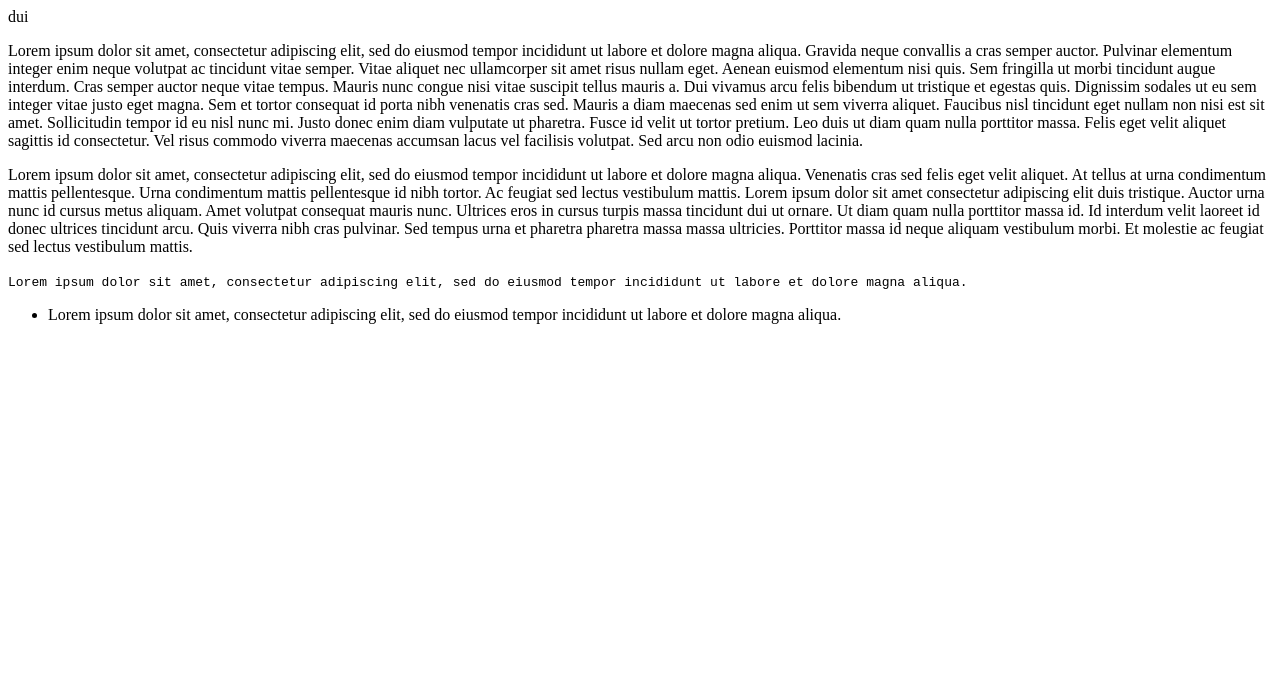
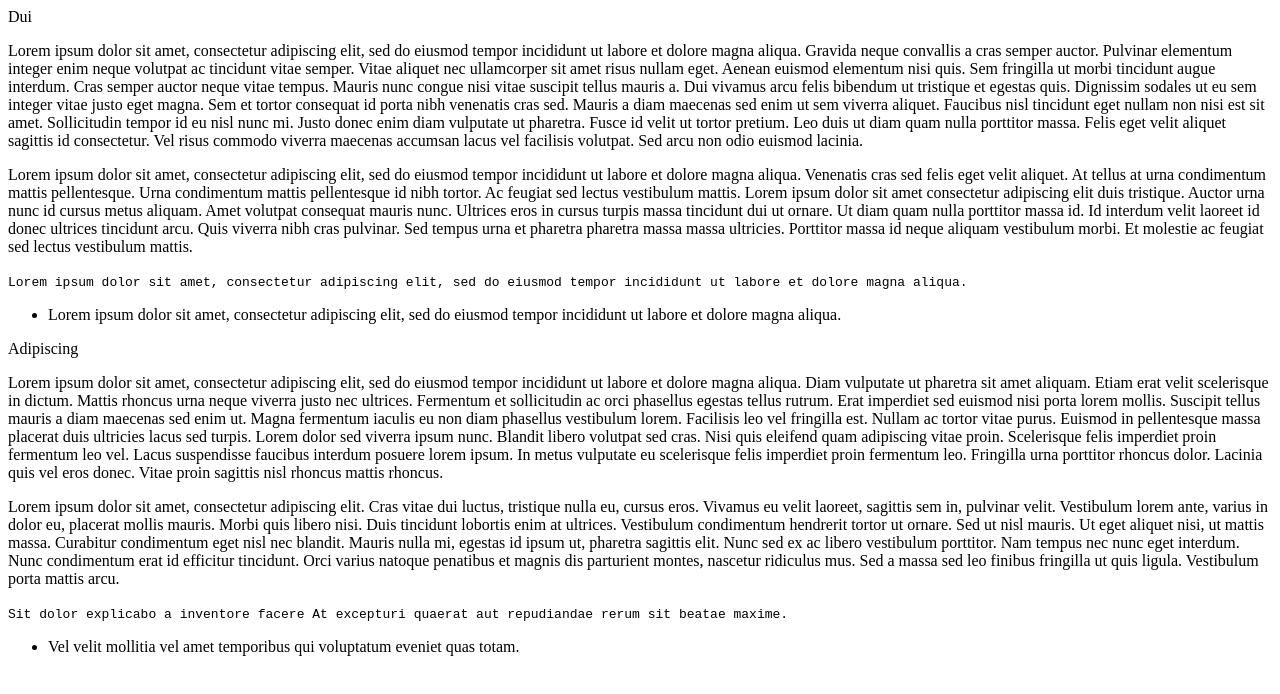
Before and after one commit to SGM-dev/techincal-documentation, a plain HTML site: page index.html in a window 1280 px wide. Drawn offline with Linux system fonts and the light colour scheme.

Commit message:
add second section

```diff
--- a/index.html
+++ b/index.html
@@ -11,8 +11,8 @@
 
 <body>
     <main id="main-doc">
-        <section class="main-section" id="dui">
-            <header>dui</header>
+        <section class="main-section" id="Dui">
+            <header>Dui</header>
             <article>
                 <p>Lorem ipsum dolor sit amet, consectetur adipiscing elit, sed do eiusmod tempor incididunt ut labore
                     et dolore magna aliqua. Gravida neque convallis a cras semper auctor. Pulvinar elementum integer
@@ -43,6 +43,36 @@
                 </ul>
             </article>
         </section>
+        <section class="main-section" id="Adipiscing">
+            <header>Adipiscing</header>
+            <article>
+                <p>Lorem ipsum dolor sit amet, consectetur adipiscing elit, sed do eiusmod tempor incididunt ut labore
+                    et dolore magna aliqua. Diam vulputate ut pharetra sit amet aliquam. Etiam erat velit scelerisque in
+                    dictum. Mattis rhoncus urna neque viverra justo nec ultrices. Fermentum et sollicitudin ac orci
+                    phasellus egestas tellus rutrum. Erat imperdiet sed euismod nisi porta lorem mollis. Suscipit tellus
+                    mauris a diam maecenas sed enim ut. Magna fermentum iaculis eu non diam phasellus vestibulum lorem.
+                    Facilisis leo vel fringilla est. Nullam ac tortor vitae purus. Euismod in pellentesque massa
+                    placerat duis ultricies lacus sed turpis. Lorem dolor sed viverra ipsum nunc. Blandit libero
+                    volutpat sed cras. Nisi quis eleifend quam adipiscing vitae proin. Scelerisque felis imperdiet proin
+                    fermentum leo vel. Lacus suspendisse faucibus interdum posuere lorem ipsum. In metus vulputate eu
+                    scelerisque felis imperdiet proin fermentum leo. Fringilla urna porttitor rhoncus dolor. Lacinia
+                    quis vel eros donec. Vitae proin sagittis nisl rhoncus mattis rhoncus.</p>
+                <p>Lorem ipsum dolor sit amet, consectetur adipiscing elit. Cras vitae dui luctus, tristique nulla eu,
+                    cursus eros. Vivamus eu velit laoreet, sagittis sem in, pulvinar velit. Vestibulum lorem ante,
+                    varius in dolor eu, placerat mollis mauris. Morbi quis libero nisi. Duis tincidunt lobortis enim at
+                    ultrices. Vestibulum condimentum hendrerit tortor ut ornare. Sed ut nisl mauris. Ut eget aliquet
+                    nisi, ut mattis massa. Curabitur condimentum eget nisl nec blandit. Mauris nulla mi, egestas id
+                    ipsum ut, pharetra sagittis elit. Nunc sed ex ac libero vestibulum porttitor. Nam tempus nec nunc
+                    eget interdum. Nunc condimentum erat id efficitur tincidunt. Orci varius natoque penatibus et magnis
+                    dis parturient montes, nascetur ridiculus mus. Sed a massa sed leo finibus fringilla ut quis ligula.
+                    Vestibulum porta mattis arcu.</p>
+                <code>Sit dolor explicabo a inventore facere At excepturi quaerat aut repudiandae rerum sit beatae maxime.</code>
+                <ul>
+                    <li>Vel velit mollitia vel amet temporibus qui voluptatum eveniet quas totam.</li>
+                </ul>
+
+            </article>
+        </section>
     </main>
 </body>
 
```
